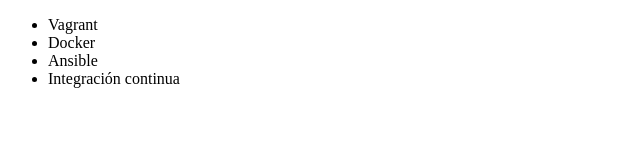
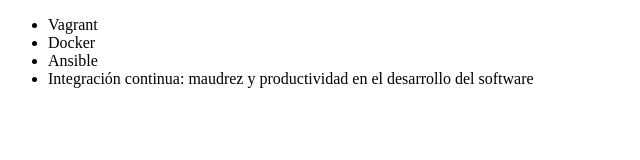
Before and after one commit to JonatanSanchezSan/Alura-git, a plain HTML site: page index.html in a window 1280 px wide. Shown: the whole page, without its empty margins (0-640 px from the left). Drawn offline with Linux system fonts and the light colour scheme.

Commit message:
Renombrando curso de intracion continua

```diff
--- a/index.html
+++ b/index.html
@@ -9,7 +9,7 @@
          <li> Vagrant </li>
          <li> Docker </li>
          <li> Ansible </li>
-         <li> Integración continua </li>
+         <li> Integración continua: maudrez y productividad en el desarrollo del software</li>
      </ul>
 
 </body>
```
